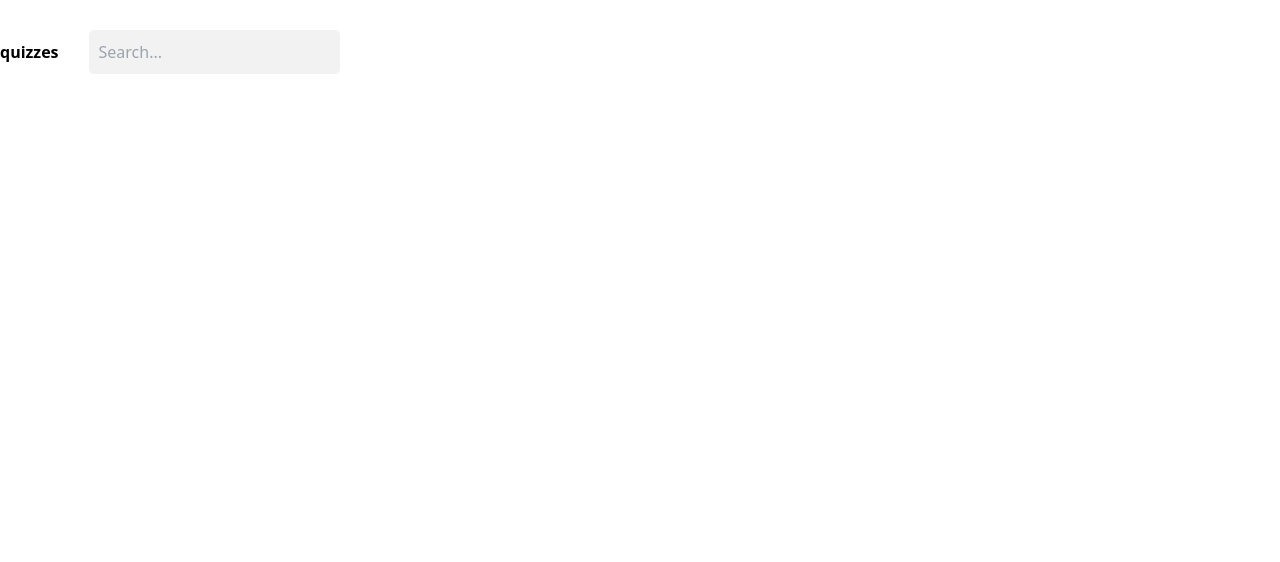
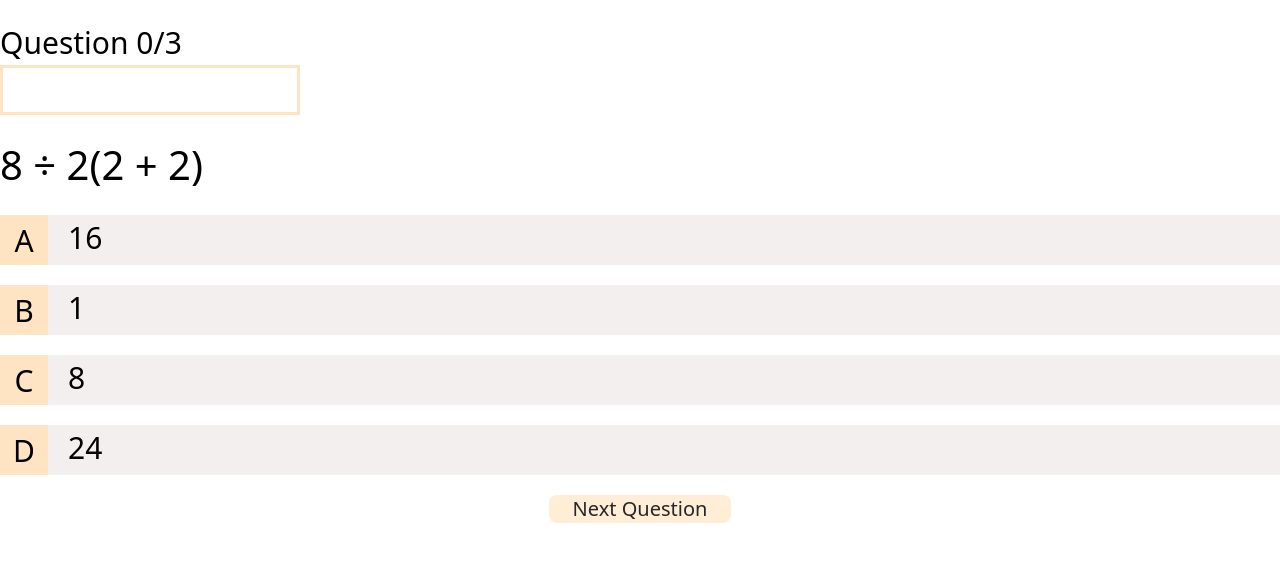
Before and after one commit to AymanNagyAhmed/two-vue3-app, a Vue app: page /quiz/1 in a window 1280 px wide. Shown: the top 562 px of the page. Built offline with nearby package versions, Linux system fonts and the light colour scheme.

Commit message:
finish the app

```diff
--- a/package.json
+++ b/package.json
@@ -8,6 +8,7 @@
     "preview": "vite preview"
   },
   "dependencies": {
+    "gsap": "^3.12.3",
     "vue": "^3.3.4",
     "vue-router": "^4.2.5"
   },
--- a/src/components/Card.vue
+++ b/src/components/Card.vue
@@ -1,5 +1,4 @@
 <script setup>
-import { defineProps } from "vue";
 import { useRouter } from "vue-router";
 
 const router = useRouter();
--- a/src/components/Question.vue
+++ b/src/components/Question.vue
@@ -1,5 +1,5 @@
 <script setup>
-import { defineProps, defineEmits } from "vue";
+import { defineEmits } from "vue";
 
 const emit = defineEmits(["selectOption"]);
 
--- a/src/components/QuizHeader.vue
+++ b/src/components/QuizHeader.vue
@@ -1,5 +1,4 @@
 <script setup>
-import { defineProps } from "vue";
 
 const {
     questionStatus,
--- a/src/components/Result.vue
+++ b/src/components/Result.vue
@@ -1,5 +1,4 @@
 <script setup>
-import { defineProps } from "vue";
 import { RouterLink } from "vue-router";
 
 const { numberOfCorrectAnswers, quizQuestionLength } = defineProps(["quizQuestionLength", "numberOfCorrectAnswers"]);
--- a/src/router/index.js
+++ b/src/router/index.js
@@ -3,7 +3,7 @@ import HomeView from "@/views/HomeView.vue";
 import AboutView from "@/views/AboutView.vue";
 import NotFound from "@/views/NotFound.vue";
 import QuizzesView from "@/views/Quiz/QuizzesView.vue";
-import QuizView from "@/views/Quiz/QuizzesView.vue";
+import QuizView from "@/views/Quiz/QuizView.vue";
 import Test from "@/components/Test.vue";
 
 const routes = [
--- a/src/views/Quiz/QuizView.vue
+++ b/src/views/Quiz/QuizView.vue
@@ -1,14 +1,14 @@
 <script setup>
-import { ref, computed } from "vue";
+import { ref, computed, watch } from "vue";
 import { useRoute } from "vue-router";
 import Question from "@/components/Question.vue";
 import QuizHeader from "@/components/QuizHeader.vue";
 import Result from "@/components/Result.vue";
-// import quizzes from "@/data/quizzes.json";
+import quizzes from "@/data/quizzes.json";
 
 const route = useRoute();
 const quizId = parseInt(route.params.id);
-const quiz = quizzes.find(q => q.id === quizId);
+const quiz = quizzes.find(quiz => quiz.id === quizId);
 const currentQuestionIndex = ref(0);
 const numberOfCorrectAnswers = ref(0);
 const showResults = ref(false);
@@ -27,9 +27,9 @@ const onOptionSelected = (isCorrect) => {
         numberOfCorrectAnswers.value++;
     }
 
-    // if (quiz.questions.length - 1 === currentQuestionIndex.value) {
-    //     showResults.value = true;
-    // }
+    if (quiz.questions.length - 1 === currentQuestionIndex.value) {
+        showResults.value = true;
+    }
 
     currentQuestionIndex.value++;
 }
@@ -43,5 +43,14 @@ const onOptionSelected = (isCorrect) => {
                 @selectOption="onOptionSelected" />
             <Result v-else :quizQuestionLength="quiz.questions.length" :numberOfCorrectAnswers="numberOfCorrectAnswers" />
         </div>
+        <div class="flex justify-center ">
+            <button class="mx-4 px-6 rounded-lg text-lg font-medium bg-orange-100 text-neutral-800 " v-if="currentQuestionIndex" @click="currentQuestionIndex--">
+                Previous Question
+            </button>
+            <button class="mx-4 px-6 rounded-lg text-lg font-medium bg-orange-100 text-neutral-800" @click="currentQuestionIndex++">
+                Next Question
+            </button>
+
+        </div>
     </div>
 </template>
--- a/src/views/Quiz/QuizzesView.vue
+++ b/src/views/Quiz/QuizzesView.vue
@@ -2,7 +2,7 @@
 import { ref, watch } from "vue";
 import q from "@/data/quizzes.json";
 import Card from "@/components/Card.vue"
-// import gsap from "gsap"
+import gsap from "gsap"
 
 const quizzes = ref(q)
 const search = ref("")
@@ -17,23 +17,27 @@ const beforeEnter = (el) => {
 }
 
 const enter = (el) => {
-    // gsap.to(el, {
-    //     duration: 1,
-    //     y: 0,
-    //     opacity: 1,
-    //     delay: el.dataset.index * 0.2
-    // })
+    gsap.to(el, {
+        duration: 1,
+        y: 0,
+        opacity: 1,
+        delay: el.dataset.index * 0.2
+    })
 }
-
 </script>
-
 <template>
     <div>
-        <header>
-            <h1>quizzes</h1>
-            <input v-model.trim="search" type="text" placeholder="Search...">
+        <header class="my-6 flex flex-col items-start  ">
+            <h1 class="font-bold mr-6  sm:text-xl lg:text-lg">Quizzes</h1>
+            <div class="relative">
+                <input v-model.trim="search" type="text" class="p-1 rounded z-0 focus:shadow focus:outline-none"
+                    placeholder="Search...">
+                <div class="absolute top-4 right-3">
+                    <i class="fa fa-search text-gray-400 z-20 hover:text-gray-500"></i>
+                </div>
+            </div>
         </header>
-        <div class="options-container">
+        <div class="container flex flex-wrap justify-evenly">
             <TransitionGroup @before-enter="beforeEnter" @enter="enter" appear>
                 <Card v-for="(quiz, index) in quizzes" :key="quiz.id" :quiz="quiz" :data-index="index" />
             </TransitionGroup>
@@ -42,30 +46,7 @@ const enter = (el) => {
 </template>
 
 <style scoped>
-header {
-    margin-bottom: 10px;
-    margin-top: 30px;
-    display: flex;
-    align-items: center;
+header input {
+    background-color: rgba(128, 128, 128, 0.1);
 }
-
-header h1 {
-    font-weight: bold;
-    margin-right: 30px;
-}
-
-header input {
-    border: none;
-    background-color: rgba(128, 128, 128, 0.1);
-    padding: 10px;
-    border-radius: 5px;
-}
-
-.options-container {
-    display: flex;
-    flex-wrap: wrap;
-    margin-top: 40px;
-}
-
-/* CARD */
 </style>
--- a/tailwind.config.js
+++ b/tailwind.config.js
@@ -11,6 +11,12 @@ export default {
       //   "2xl": "6rem",
       // },
     },
+    fontSize: {
+      sm: ['14px', '20px'],
+      base: ['16px', '24px'],
+      lg: ['20px', '28px'],
+      xl: ['24px', '32px'],
+    },
     extend: {
       aspectRatio: {
         "4/3": "4 / 3",
```
Also changed, not shown: 2 other files (tests, documents, lock files or other folders).
